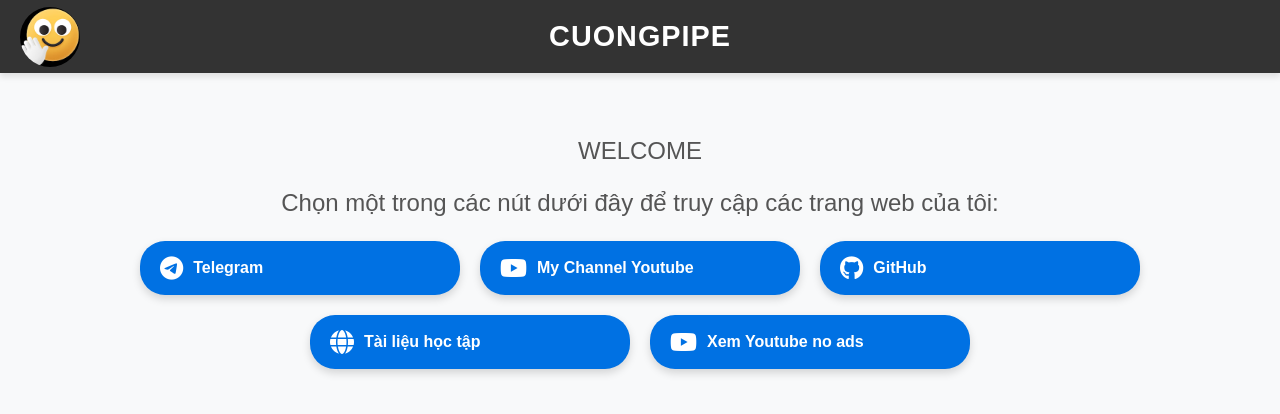
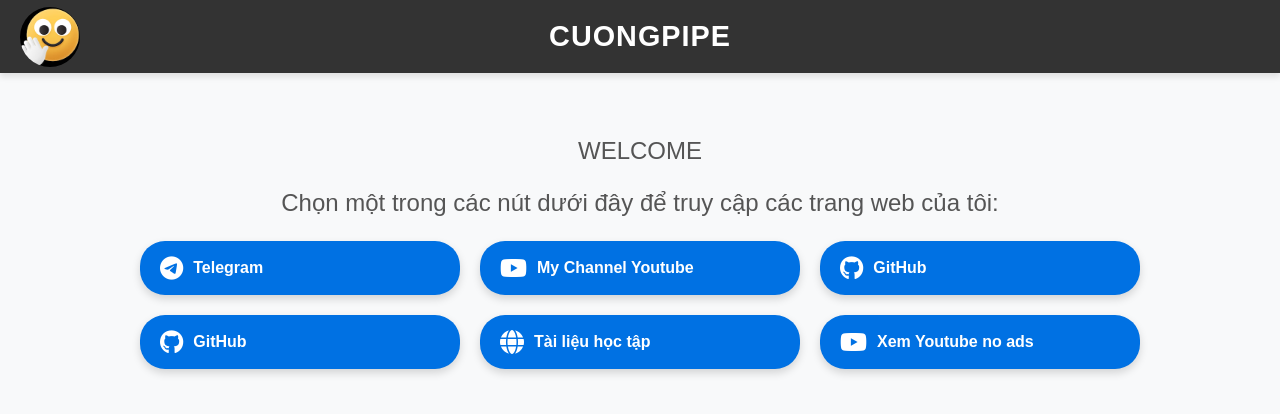
Before and after one commit to cuongio/cuongio.github.io, a plain HTML site: page index.html in a window 1280 px wide. Drawn offline with Linux system fonts and the light colour scheme.

Commit message:
Update index.html

```diff
--- a/index.html
+++ b/index.html
@@ -122,6 +122,11 @@
             <a href="https://www.github.com/cuongctb" class="btn" target="_blank">
                 <i class="fab fa-github"></i> GitHub
             </a>
+            <a href="https://www.github.com/cuongio" class="btn" target="_blank">
+                <i class="fab fa-github"></i> GitHub
+            </a>
+
+
             <a href="https://sites.google.com/view/superphao/h%E1%BB%8Dc-k%E1%BB%B3-3" class="btn" target="_blank">
                 <i class="fa fa-globe"></i> Tài liệu học tập
             </a>
```
